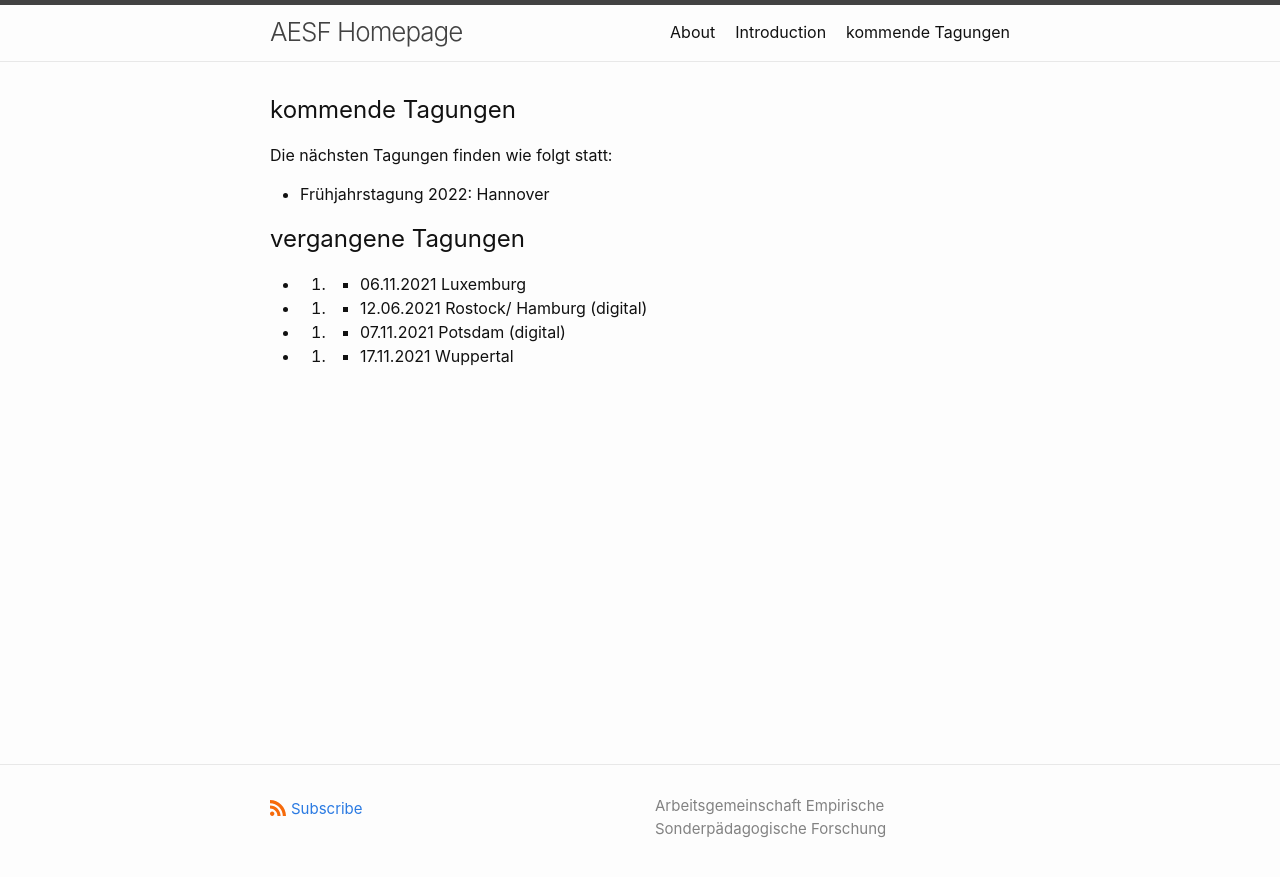
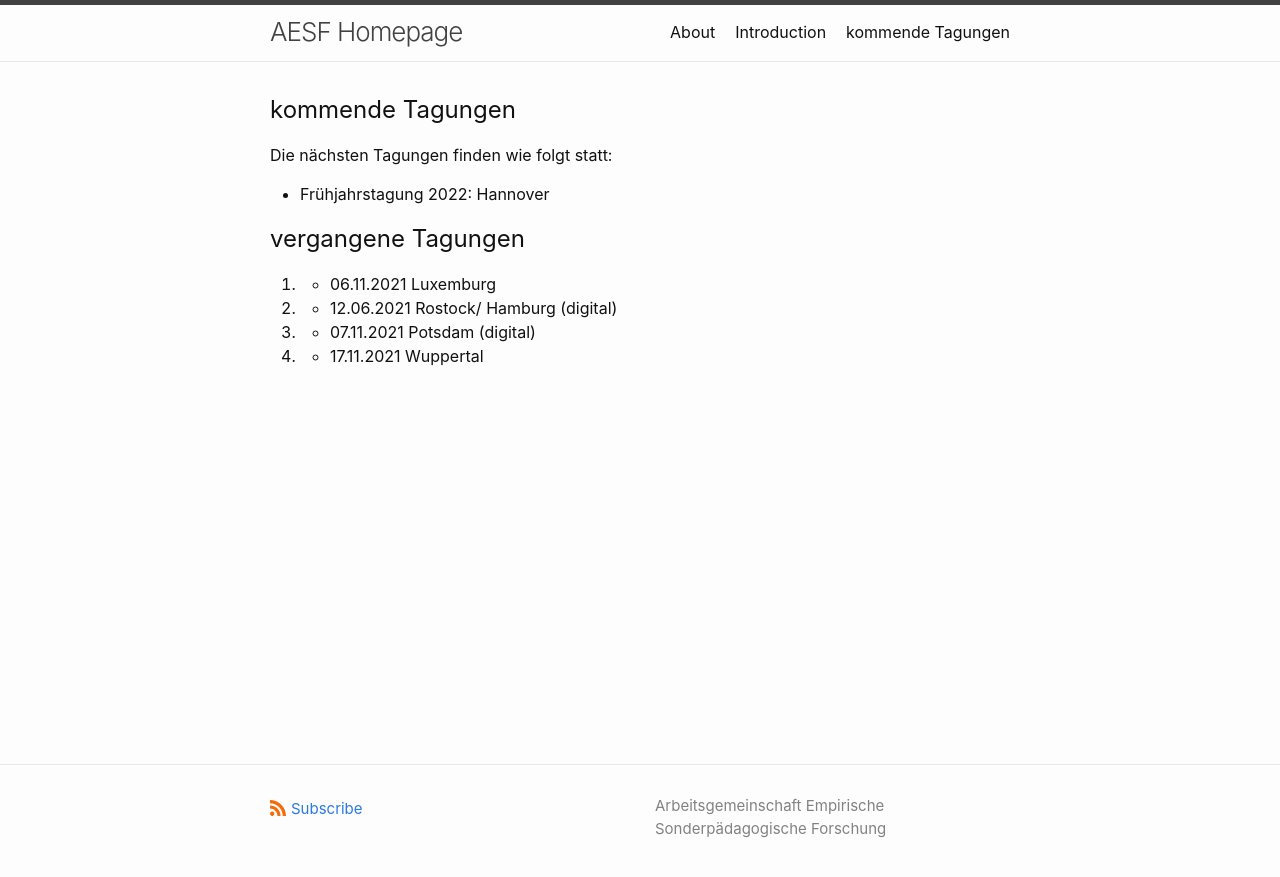
Before and after one commit to jazznbass/aesf_homepage, a Jekyll site: the page built from _pages/conferences.md, in a window 1280 px wide. Shown: the top 877 px of the page. Built offline with Jekyll 4.4.1, drawn with Linux system fonts in a browser that asks for light colours; our own code applies the rules of GitHub Pages for plain Markdown files.

```diff
--- a/_pages/conferences.md
+++ b/_pages/conferences.md
@@ -4,7 +4,7 @@ Die nächsten Tagungen finden wie folgt statt:
 
 
 ## vergangene Tagungen
-- 04. - 06.11.2021 Luxemburg
-- 10. - 12.06.2021 Rostock/ Hamburg (digital)
-- 05. - 07.11.2021 Potsdam (digital)
-- 15. - 17.11.2021 Wuppertal
+04. - 06.11.2021 Luxemburg
+10. - 12.06.2021 Rostock/ Hamburg (digital)
+05. - 07.11.2021 Potsdam (digital)
+15. - 17.11.2021 Wuppertal
```
